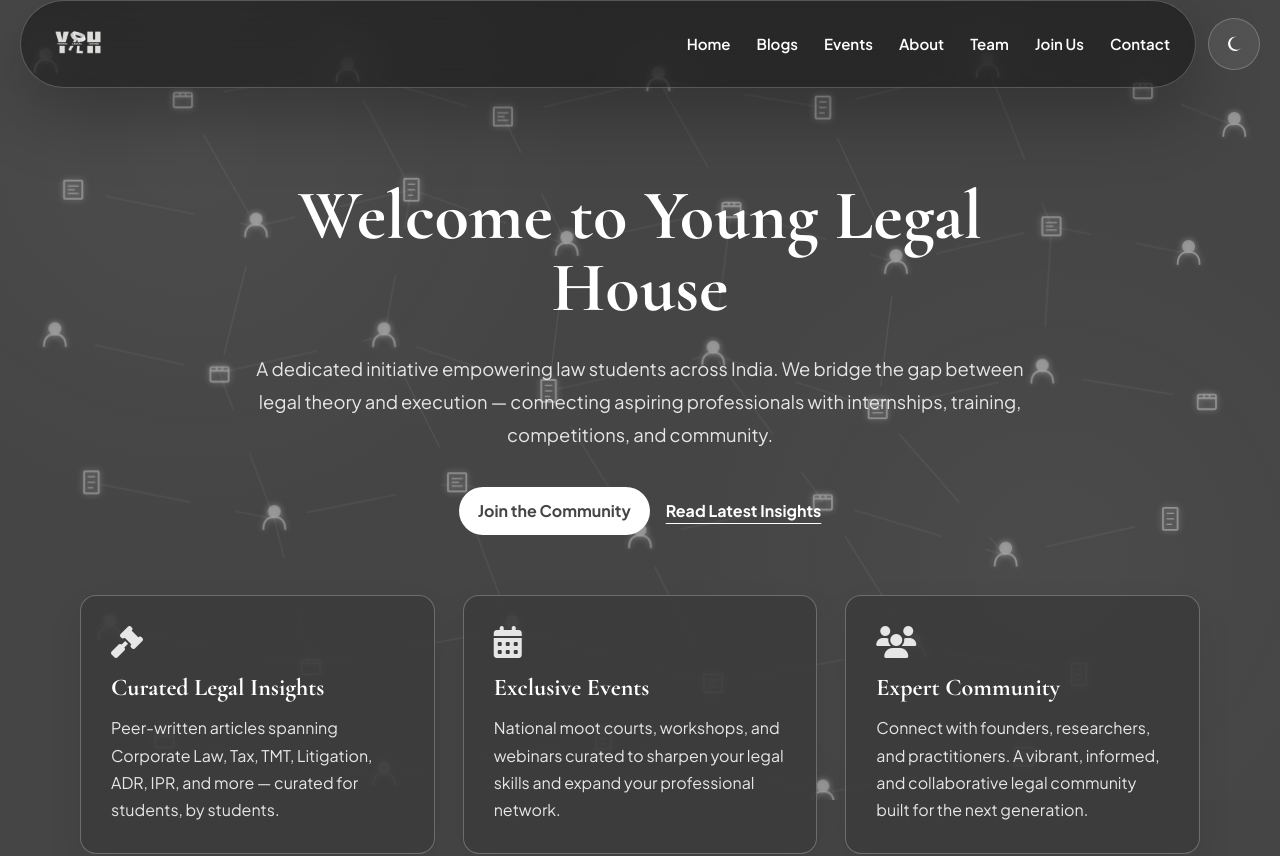
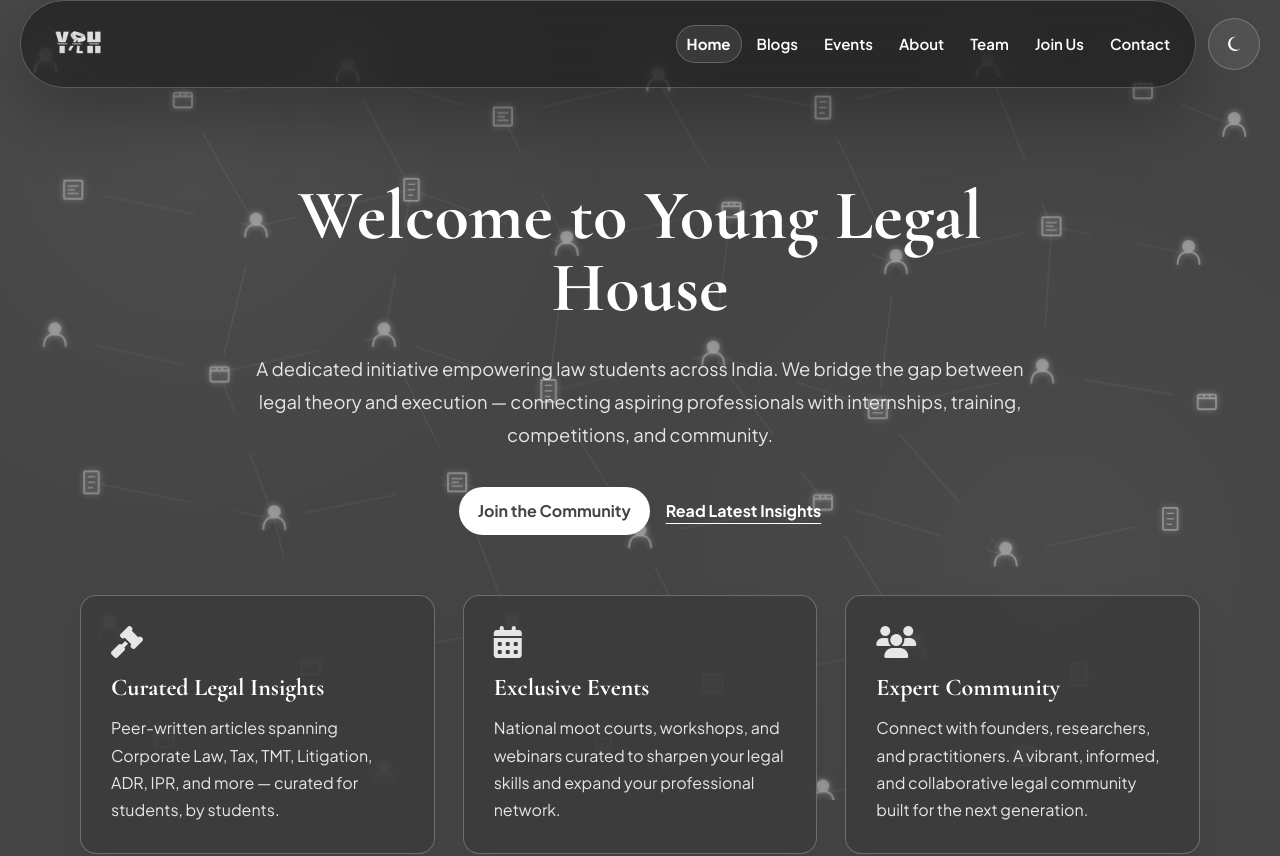
Before and after one commit to TejTalin/young-legal-house, a Next.js app: page / in a window 1280 px wide. Shown: the top 856 px of the page. Built offline with nearby package versions, Linux system fonts and the light colour scheme.

Commit message:
Add files via upload

```diff
--- a/app/globals.css
+++ b/app/globals.css
@@ -177,6 +177,12 @@ body.light-mode .sticky-island {
 .island-nav a:hover {
   border-color: var(--glass-border);
   background: var(--glass-bg);
+}
+
+.island-nav a.active {
+  border-color: var(--glass-border);
+  background: var(--glass-bg);
+  font-weight: 800;
 }
 
 .sticky-theme-toggle {
```
